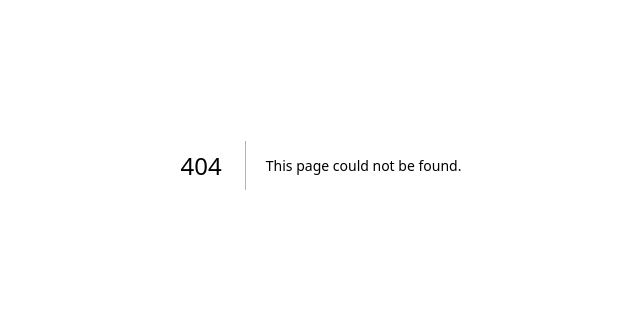
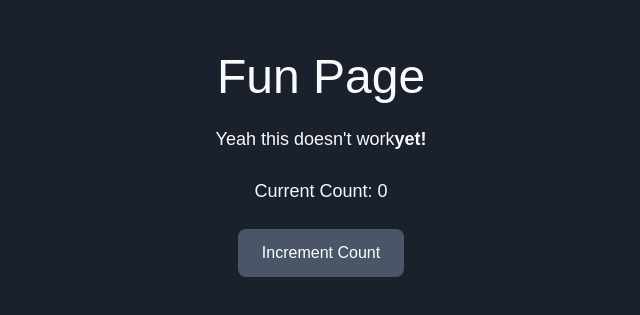
Before and after one commit to yunz-dev/yunz.next, a Next.js app: page /fun in a window 1280 px wide. Before the commit this address had no page. Shown: the part 235-550 px from the top of the page, without its empty margins (319-959 px from the left). Built offline with nearby package versions, Linux system fonts and the light colour scheme; no server answers.

Commit message:
add fun page

```diff
--- /dev/null
+++ b/app/fun/page.tsx
@@ -0,0 +1,40 @@
+"use client";
+import { useState, useEffect } from "react";
+
+export default function Fun() {
+  const [count, setCount] = useState<number>(0);
+
+  // Fetch the current count from the server
+  const fetchCount = async () => {
+    const res = await fetch("/api/counter");
+    const data = await res.json();
+    setCount(data.count);
+  };
+
+  // Increment the count on the server
+  const incrementCount = async () => {
+    const res = await fetch("/api/counter", {
+      method: "POST",
+    });
+    const data = await res.json();
+    setCount(data.count);
+  };
+
+  useEffect(() => {
+    fetchCount();
+  }, []);
+
+  return (
+    <div className="min-h-screen bg-gray-900 text-gray-100 flex flex-col justify-center items-center">
+      <h1 className="text-5xl mb-6">Fun Page</h1>
+      <p className="text-lg mb-6">Yeah this doesn't work<strong>yet!</strong></p>
+      <p className="text-lg mb-6">Current Count: {count}</p>
+      <button
+        onClick={incrementCount}
+        className="px-6 py-3 bg-gray-700 text-white rounded-lg hover:bg-gray-600 transition"
+      >
+        Increment Count
+      </button>
+    </div>
+  );
+}
```
